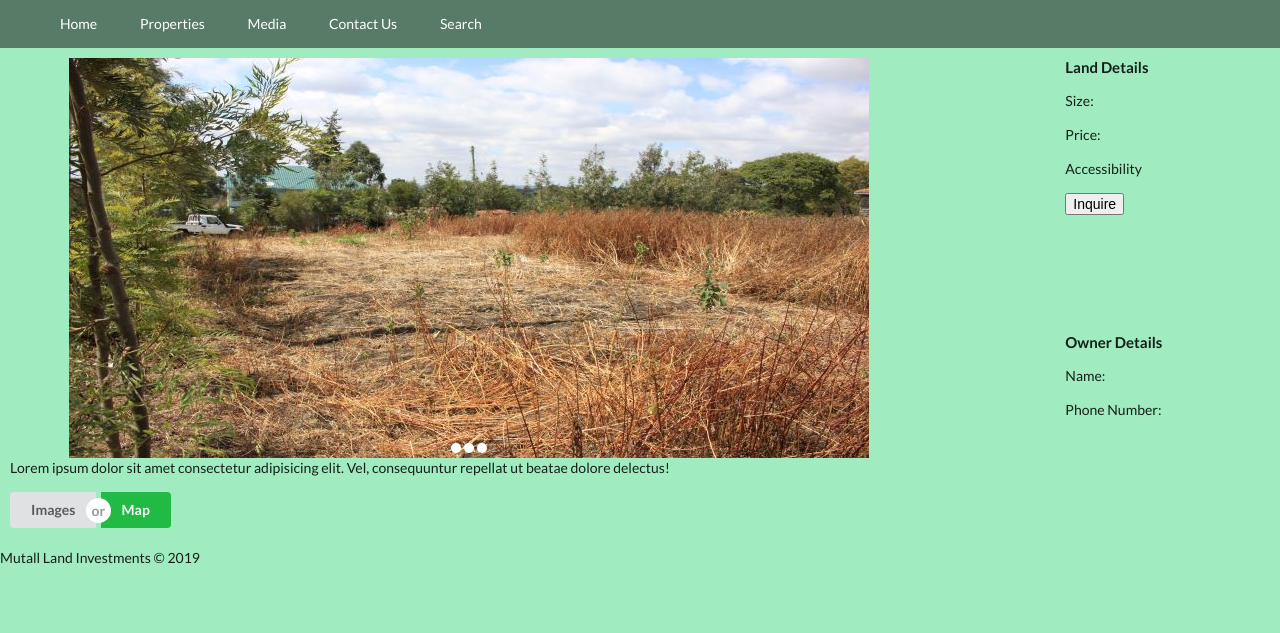
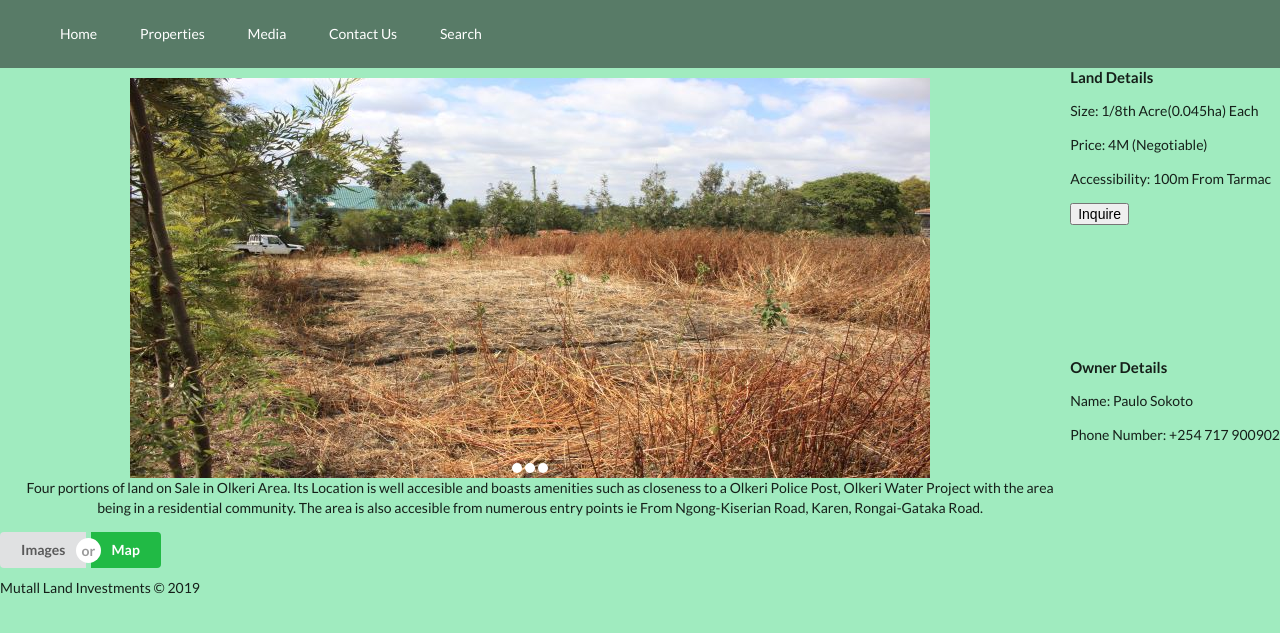
Before and after one commit to Njuguna85/mutalInvestments, a PHP site: page / in a window 1280 px wide. Shown: the top 633 px of the page. Run offline with PHP 8.4, Linux system fonts and the light colour scheme; some libraries are stand-ins or nearby versions.

Commit message:
Switch divs layout

```diff
--- a/index.html
+++ b/index.html
@@ -1,12 +1,23 @@
 <!DOCTYPE html>
 <html lang="en">
+
 <head>
     <meta charset="UTF-8">
     <meta name="viewport" content="width=device-width, initial-scale=1.0">
     <meta http-equiv="X-UA-Compatible" content="ie=edge">
-    <title>Document Username</title>
     <link rel="stylesheet" href="https://cdnjs.cloudflare.com/ajax/libs/semantic-ui/2.4.1/semantic.min.css">
     <link rel="stylesheet" href="main.css">
+    <!-- Leaflet css cdn link -->
+    <link rel="stylesheet" href="https://unpkg.com/leaflet@1.5.1/dist/leaflet.css"
+        integrity="sha512-xwE/Az9zrjBIphAcBb3F6JVqxf46+CDLwfLMHloNu6KEQCAWi6HcDUbeOfBIptF7tcCzusKFjFw2yuvEpDL9wQ=="
+        crossorigin="" />
+
+    <!-- Leaflet from a CDN -->
+    <script src="https://unpkg.com/leaflet@1.5.1/dist/leaflet.js"
+        integrity="sha512-GffPMF3RvMeYyc1LWMHtK8EbPv0iNZ8/oTtHPx9/cc2ILxQ+u905qIwdpULaqDkyBKgOaB57QTMg7ztg8Jm2Og=="
+        crossorigin=""></script>
+    <title>Document Username</title>
+
 </head>
 
 <body>
@@ -30,8 +41,8 @@
                     <span id="slider-image-2"></span>
                     <span id="slider-image-3"></span>
                     <div class="image-container">
-                        <img src="img/A toward BC  and D.JPG" class="slider-image" >
-                        <img src="img/A toward D.JPG" class="slider-image" >
+                        <img src="img/A toward BC  and D.JPG" class="slider-image">
+                        <img src="img/A toward D.JPG" class="slider-image">
                         <img src="img/E towards A.JPG" class="slider-image">
                     </div>
                     <div class="button-container">
@@ -40,49 +51,58 @@
                         <a href="#slider-image-3" class="slider-button"></a>
                     </div>
                 </div>
-                <p>Lorem ipsum dolor sit amet consectetur adipisicing elit. Vel, consequuntur repellat ut beatae dolore
-                    delectus!</p>
+                <!-- Div to hold the map -->
+                <div id="map" class="map" style="width: 800px; height: 400px"></div>
+                <p class="caption">Four portions of land on Sale in Olkeri Area. Its Location is well accesible and boasts amenities such as
+                    closeness to a Olkeri Police Post, Olkeri Water Project with the area being in a residential community.
+                    The area is also accesible from numerous entry points ie From Ngong-Kiserian Road, Karen, Rongai-Gataka Road.
+                </aside></p>
                 <div class="ui buttons">
-                    <button class="ui button">Images</button>
+                    <button class="ui button" onclick="switch_layout('slide-container')">Images</button>
                     <div class="or"></div>
-                    <button class="ui positive button">Map</button>
+                    <button class="ui positive button" onclick="switch_layout('map')">Map</button>
                 </div>
             </div>
 
 
             <div class="land_details">
                 <h4>Land Details</h4>
-                <p id="size">Size: </p>
-                <p id="price">Price: </p>
-                <p id="dist">Accessibility</p>
+                <p id="size">Size: 1/8th Acre(0.045ha) Each</p>
+                <p id="price">Price: 4M (Negotiable) </p>
+                <p id="dist">Accessibility: 100m From Tarmac</p>
                 <button type="button">Inquire</button>
             </div>
 
             <!-- Owner Details -->
             <div class="land_owner">
                 <h4>Owner Details</h4>
-                <p id="name">Name: </p>
-                <p class="phone-no">Phone Number: </p>
+                <p id="name">Name: Paulo Sokoto</p>
+                <p class="phone-no">Phone Number: +254 717 900902 </p>
             </div>
         </section>
 
-        <!-- Pagination
-        <div class="pagination">
-                <a href="#">&laquo;</a>
-                <a href="#">1</a>
-                <a class="active" href="#">2</a>
-                <a href="#">3</a>
-                <a href="#">4</a>
-                <a href="#">5</a>
-                <a href="#">6</a>
-                <a href="#">&raquo;</a>
-              </div>  -->
-        <!-- Footer -->
+        <script>
+            // Create a new instance of the map class
+            var my_map = L.map(
+                'map', {
+                    center: [-1.37924965, 36.69550797],
+                    zoom: 16,
+                });
+
+            var osm = L.tileLayer('https://{s}.tile.openstreetmap.org/{z}/{x}/{y}.png?', { attribution: '<a href="http://mutall.co.ke">Mutall</a>' }).addTo(my_map);
+
+            var land_marker1 = L.marker([-1.37920428, 36.69532837]).addTo(my_map);
+            var land_marker2 = L.marker([-1.37924965, 36.69550797]).addTo(my_map);
+        </script>
+
+
+        <!--Footer -->
         <footer class="l_footer">
             <p>Mutall Land Investments &COPY; 2019</p>
         </footer>
     </div>
     <script src="https://cdnjs.cloudflare.com/ajax/libs/semantic-ui/2.4.1/semantic.min.js"></script>
+    <script src="main.js"></script>
 </body>
 
 </html>
--- a/main.css
+++ b/main.css
@@ -8,7 +8,6 @@ body{
 }
 
 .wrapper{
-    display: grid;
     margin: auto;
     grid-gap: 10px;
 }
@@ -17,6 +16,10 @@ body{
 .main-nav{
     width: 100%;
     background-color: #577965fa;
+    padding-bottom: 10px;
+    padding-top: 10px;
+    margin-top: 0px;
+
 }
 
 .main-nav a{
@@ -42,20 +45,20 @@ body{
     display: grid;
     grid-gap: 10px;
     grid-template-areas:
-    'showcase . land_details'
-    'showcase . land_owner'
-    'l_footer l_footer l_footer';
+    'showcase land_details'
+    'showcase land_owner'
+    'l_footer l_footer';
 }
 
 /* Showcase */
 .showcase{
     grid-area: showcase;
+    margin-top: 10px;
     box-sizing: border-box;
-    margin-left:10px
 }
 .land_details{
     grid-area: land_details;
-
+    margin-left: 0px;
 }
 .land_owner{
     grid-area: land_owner;
@@ -64,6 +67,14 @@ body{
 .footer{
     grid-area: l_footer;
 }
+
+
+#map{
+    grid-area: showcase;
+    display: none;
+    margin-left: 20px;
+}
+
 
 /* Image Slider */
 .slide-container{
@@ -119,8 +130,64 @@ body{
 
 }
 
+.caption{
+    margin-left: 20px;
+    text-align: center;
+}
 
 
+
+/* Media Queries */
+/*
+    Device = Desktops
+    Screen higher than 1281px
+*/
+@media(min-width:1281px){
+
+}
+
+
+/*
+    Device= Laptops, Desktops
+    Screen b2n 1025px to 1280px
+*/
+@media(min-width:1025px) and (max-width:1280px){
+
+}
+
+/*
+    Device = Tablets, Ipads
+    Screen b2n 768px to 1024px
+*/
+@media(min-width: 768px) and (max-width:1024px){
+
+}
+
+/*
+    Device = Tablets, Ipads
+    Screen b2n 768px to 1024px
+*/
+@media(min-width:768px) and (max-width:1024px){
+
+}
+
+/*
+    Device = Low resolution tablets, Mobiles
+    Screen b2n 481px to 767px
+*/
+@media(min-width:481px) and (max-width:767px){
+
+}
+
+/*
+    Device = Most of the Smartphones (Potrait)
+    Screen b2n 320px to 479px
+*/
+@media(min-width: 320px) and (max-width:479px){
+
+}
+
+    /*  Inquiry Box  */
 .box{
     padding: 15px;
     background:#dff9fb;
@@ -128,8 +195,7 @@ body{
     border-radius: 8px;
 }
 
-
-.box input[type= "text"],.box input[type="email"],.box input[type="tel"]{
+.box input[type= "text"],.box input[type="email"],.box input[type="tel"],.box input[type="email"]{
 
     background: none;
     display:block;
@@ -144,11 +210,13 @@ body{
     transition: 0.25s;
 
 }
-.box input[type= "text"]:focus,.box input[type="password"]:focus{
+
+.box input[type= "text"]:focus,.box input[type="password"],.box input[type="tel"],.box input[type="email"]:focus{
     width: 280px;
     border-color: #4df024;
 
 }
+
 .box input[type="submit"]{
     border: 0;
     background: none;
@@ -163,6 +231,7 @@ body{
     transition: 0.25s;
     cursor: pointer;
 }
+
 .box input[type="submit"]:hover{
     background:#4df024;
 }
```
Also changed, not shown: inquiry.html (+4 -4 lines).
